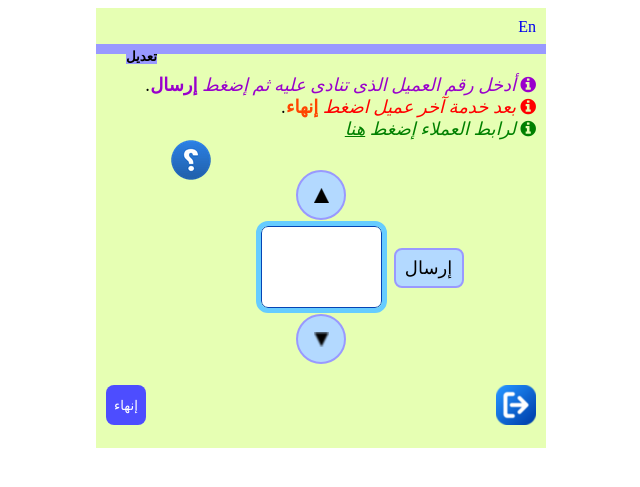
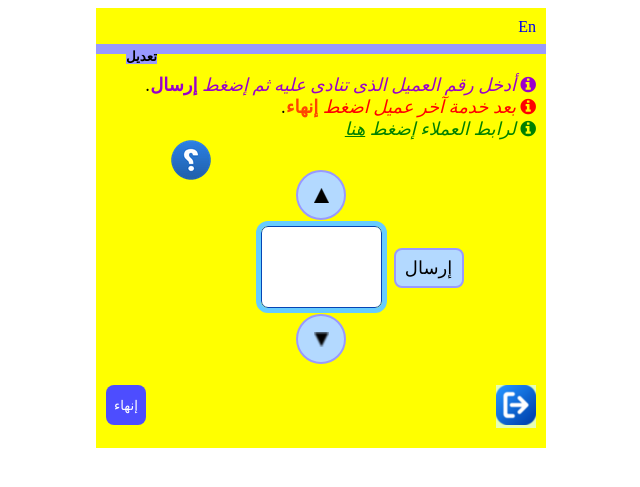
Before and after one commit to abdelaal1/fq_project, a Node server app: a page that uses views/admin_dashboard1.hbs in a window 1280 px wide. Shown: the top 487 px of the page, without its empty margins (319-959 px from the left). Run offline with Node 20, Linux system fonts and the light colour scheme; the visitor is signed in with stand-in values (Sample User, id 1); some libraries are stand-ins or nearby versions.

Commit message:
commita11

```diff
--- a/views/admin_dashboard1.hbs
+++ b/views/admin_dashboard1.hbs
@@ -372,6 +372,10 @@
 			}
 		}
 
+		@supports not (stroke-dashoffset: 30;) {
+			#outer{background-color: yellow;}
+		}
+
 	</style>
 	<link rel="stylesheet" href="https://cdnjs.cloudflare.com/ajax/libs/font-awesome/4.7.0/css/font-awesome.min.css">
 </head>
```
